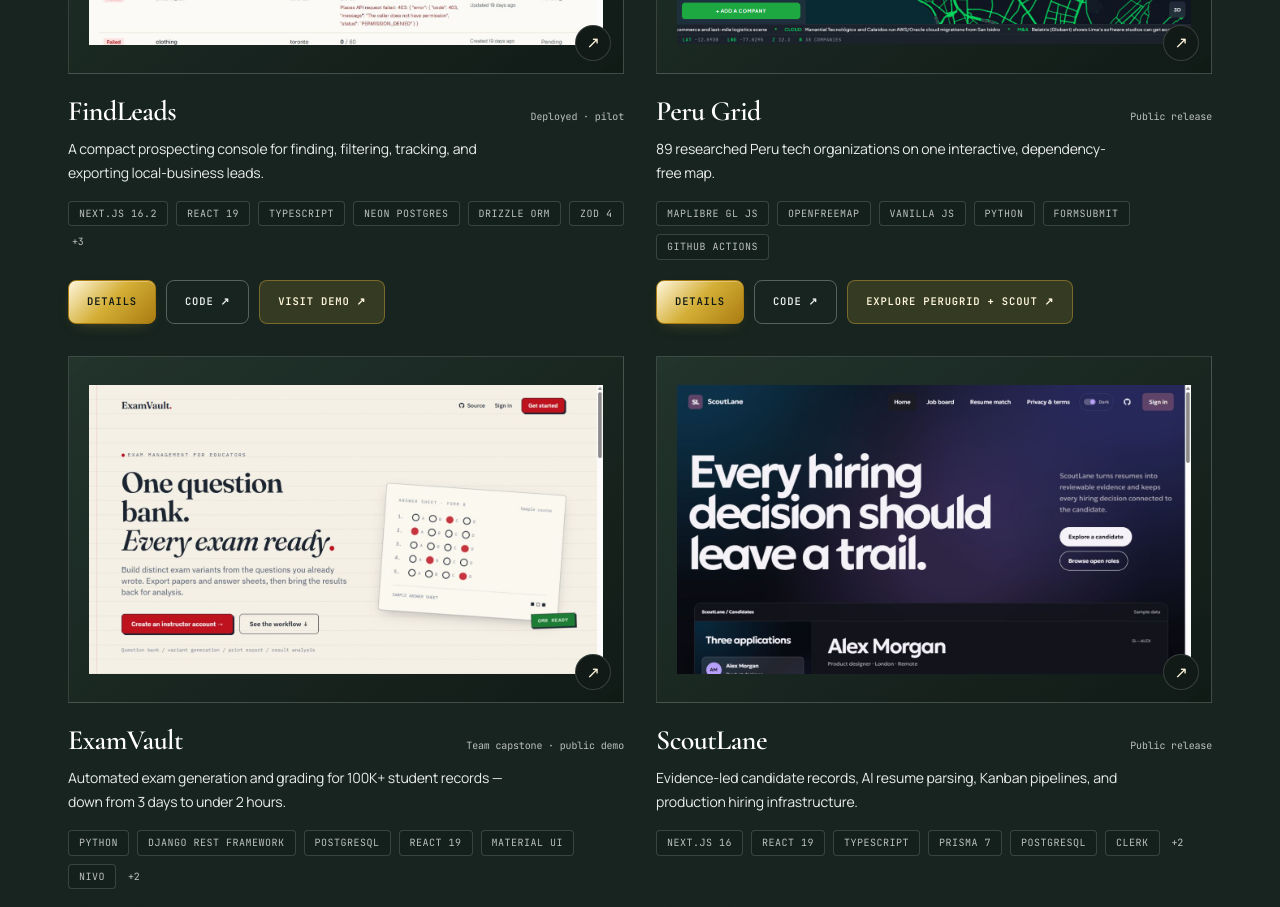
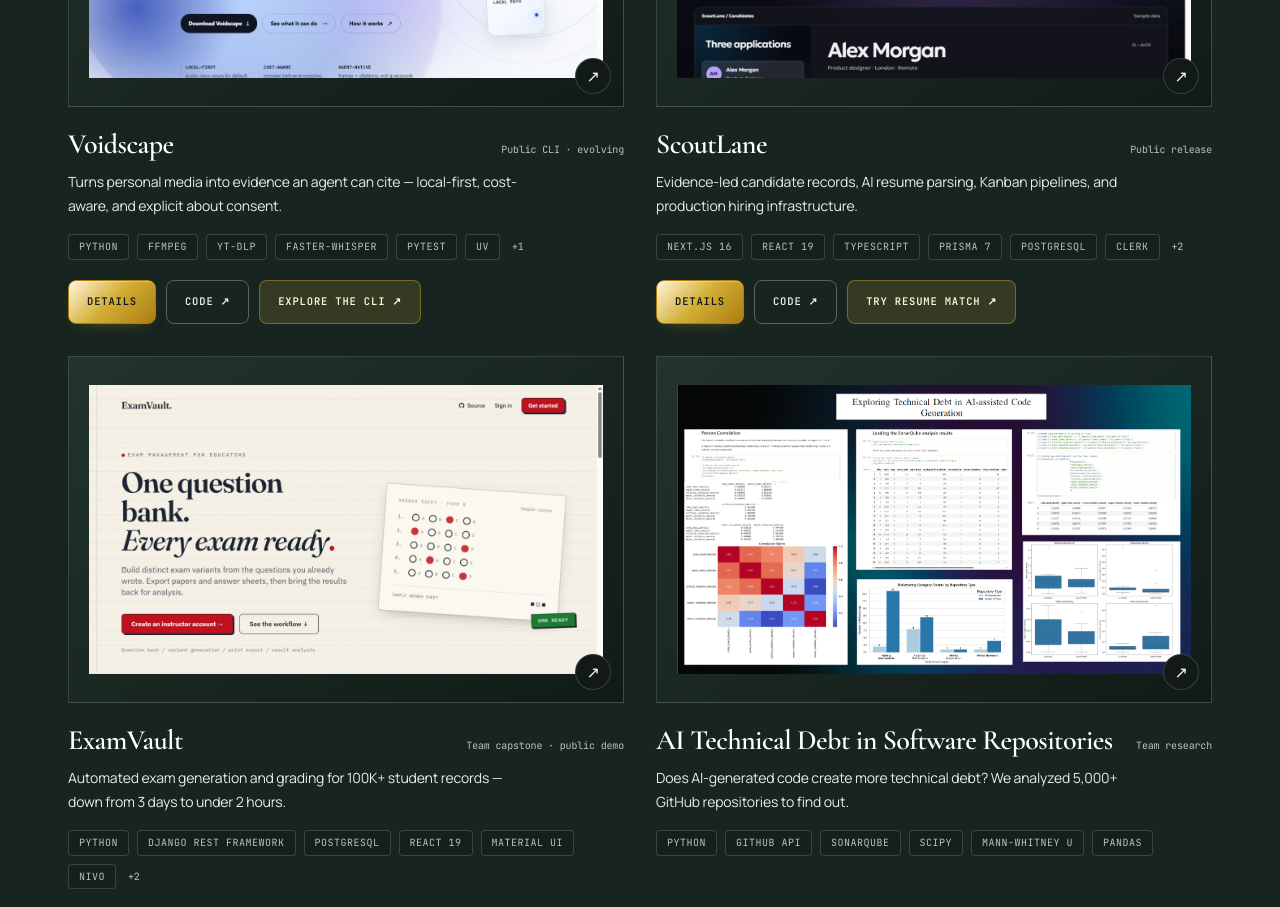
Before and after one commit to RikepilB/Portlio, a Next.js app: page /en in a window 1280 px wide. Shown: the part 1980-2887 px from the top of the page. Built offline with nearby package versions, Linux system fonts and the light colour scheme.

Commit message:
Feature technical debt and order homepage projects by creation date (#51)
* Order featured projects by creation date and feature technical debt

* Restore handoff rules and current-state heading

* Label technical debt recording accurately

```diff
--- a/src/app/[locale]/page.tsx
+++ b/src/app/[locale]/page.tsx
@@ -15,13 +15,14 @@
 import { ActivityFeed } from '@/components/ui/ActivityFeed'
 import { activityLabels } from '@/data/activity'
 
+// Newest first, using the project start dates in src/data/projects.ts.
 const featuredSlugs = [
   'crafterwiki',
+  'peru-tech-map',
   'voidscape',
-  'findleads',
-  'peru-tech-map',
+  'scoutlane-recruitment',
   'exam-analysis-system',
-  'scoutlane-recruitment',
+  'ai-technical-debt-research',
 ]
 
 const iconMap: Record<string, React.ComponentType<{ size?: number; strokeWidth?: number }>> = {
--- a/src/data/project-health.ts
+++ b/src/data/project-health.ts
@@ -49,7 +49,7 @@
   },
   'ai-technical-debt-research': {
     stage: { en: 'Team research', es: 'Investigación en equipo' },
-    availability: { en: 'Research repository', es: 'Repositorio de investigación' },
+    availability: { en: 'Recorded demo', es: 'Demo grabada' },
     summary: { en: 'A collaborative study of AI-generated code and maintainability, presented as research rather than a commercial product.', es: 'Un estudio colaborativo sobre código generado por IA y mantenibilidad, presentado como investigación.' }, checked: '2026-09-14',
   },
   'accounting-automation': {
```
Also changed, not shown: 2 other files (tests, documents, lock files or other folders).
